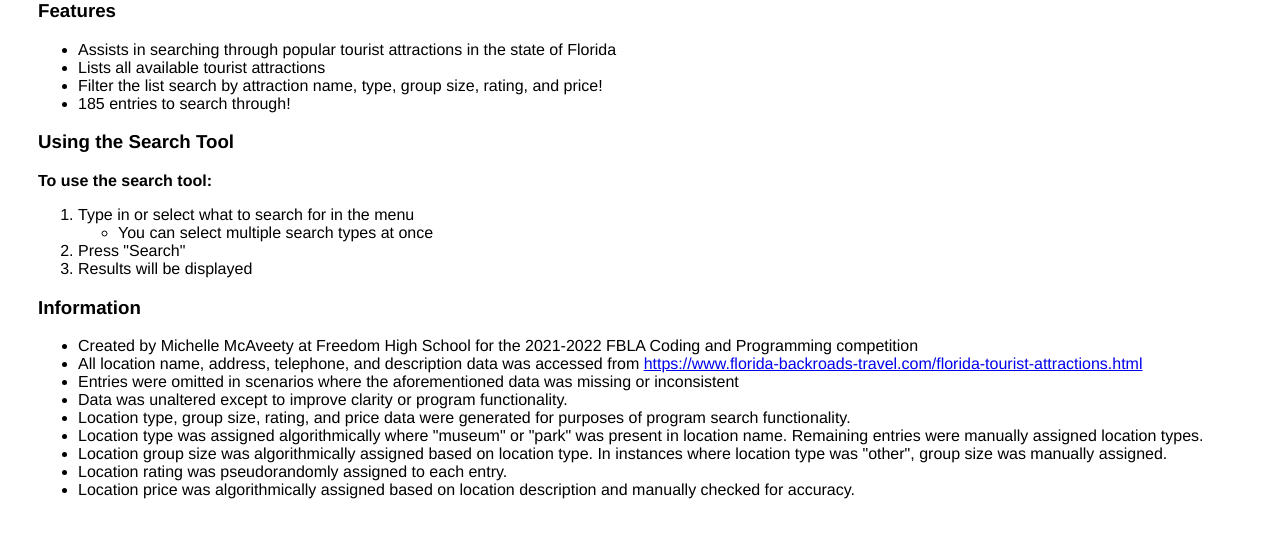
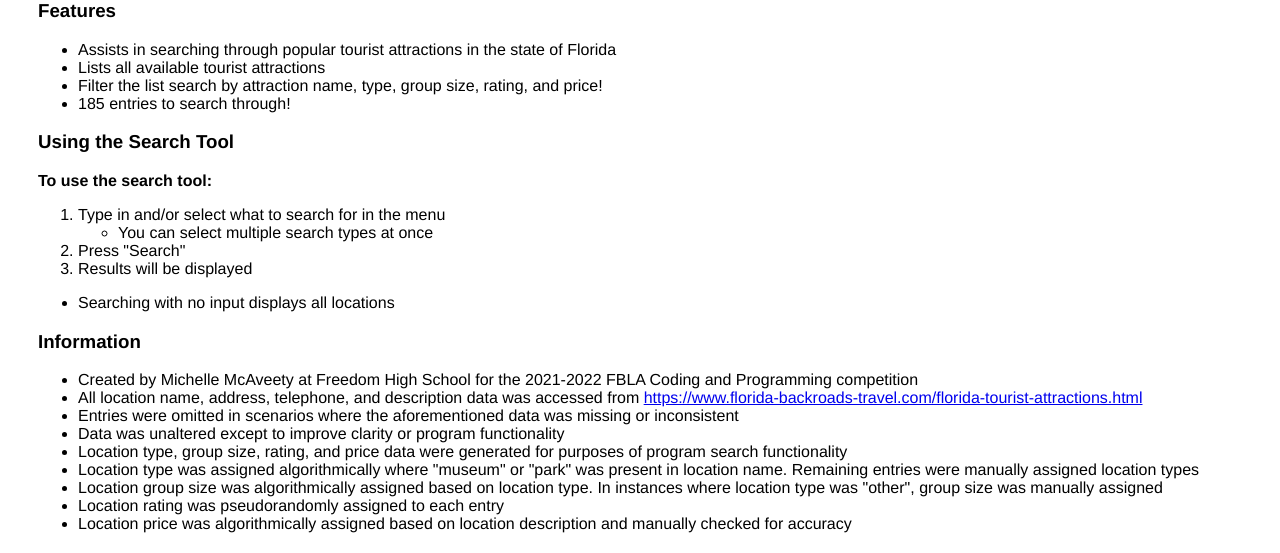
Before and after one commit to mcaveety/FBLA-Tourism-Search, a Flask app: page /info in a window 1280 px wide. Shown: the part 257-810 px from the top of the page. Before the commit the page ends 756 px from the top, so only its background shows below. Run offline with Flask 2, Linux system fonts and the light colour scheme.

Commit message:
Updates to CSS and content

```diff
--- a/templates/info.html
+++ b/templates/info.html
@@ -24,24 +24,27 @@ Lists information about the creation of the site & data used on the site
     <h3>Using the Search Tool</h3>
     <p class="bold">To use the search tool:</p>
     <ol>
-        <li>Type in or select what to search for in the menu</li>
+        <li>Type in and/or select what to search for in the menu</li>
         <ul>
             <li>You can select multiple search types at once</li>
         </ul>
         <li>Press "Search"</li>
         <li>Results will be displayed</li>
     </ol>
+    <ul>
+        <li>Searching with no input displays all locations</li>
+    </ul>
     <h3>Information</h3>
     <ul>
         <li>Created by Michelle McAveety at Freedom High School for the 2021-2022 FBLA Coding and Programming competition</li>
         <li>All location name, address, telephone, and description data was accessed from <a href="https://www.florida-backroads-travel.com/florida-tourist-attractions.html" target="_blank">https://www.florida-backroads-travel.com/florida-tourist-attractions.html</a></li>
         <li>Entries were omitted in scenarios where the aforementioned data was missing or inconsistent</li>
-        <li>Data was unaltered except to improve clarity or program functionality.</li>
-        <li>Location type, group size, rating, and price data were generated for purposes of program search functionality.</li>
-        <li>Location type was assigned algorithmically where "museum" or "park" was present in location name. Remaining entries were manually assigned location types.</li>
-        <li>Location group size was algorithmically assigned based on location type. In instances where location type was "other", group size was manually assigned.</li>
-        <li>Location rating was pseudorandomly assigned to each entry.</li>
-        <li>Location price was algorithmically assigned based on location description and manually checked for accuracy.</li>
+        <li>Data was unaltered except to improve clarity or program functionality</li>
+        <li>Location type, group size, rating, and price data were generated for purposes of program search functionality</li>
+        <li>Location type was assigned algorithmically where "museum" or "park" was present in location name. Remaining entries were manually assigned location types</li>
+        <li>Location group size was algorithmically assigned based on location type. In instances where location type was "other", group size was manually assigned</li>
+        <li>Location rating was pseudorandomly assigned to each entry</li>
+        <li>Location price was algorithmically assigned based on location description and manually checked for accuracy</li>
     </ul>
 </div>
 
```
Also changed, not shown: templates/table.html (+21 -6 lines).
